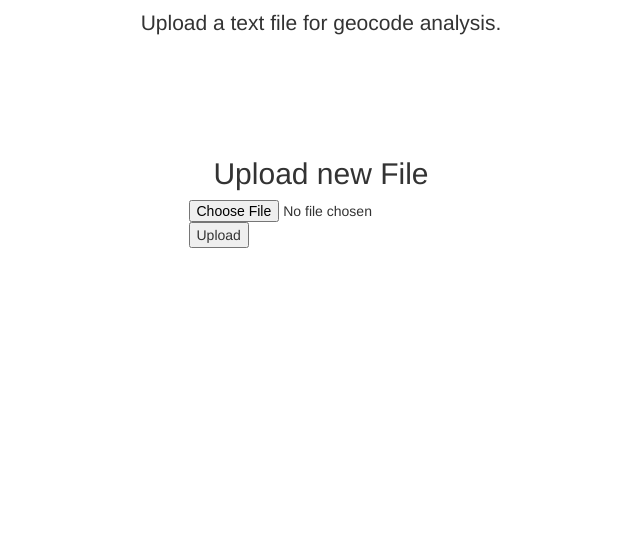
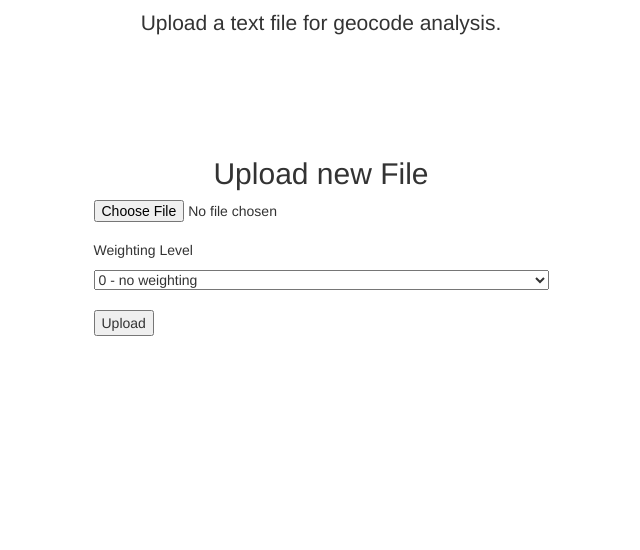
Before and after one commit to asu-ke-web-services/text-geolocator, a Flask app: page / in a window 1280 px wide. Shown: the part 172-722 px from the top of the page, without its empty margins (319-959 px from the left). Run offline with Flask 2, Linux system fonts and the light colour scheme; parts of the project's set-up code (start-up, migrations or seed data) failed here and were passed over; some libraries are stand-ins or nearby versions.

Commit message:
added accuracy select box to index.html

```diff
--- a/geolocator/app/geolocator.py
+++ b/geolocator/app/geolocator.py
@@ -164,7 +164,10 @@ class LocationHits(object):
         weights = list()
         for wrap in self.locations:
             weights.append(wrap.weight())
-        return max(weights)
+        if len(weights) > 0:
+            return max(weights)
+        else:
+            return -1
 
     def __len__(self):
         length = 0
--- a/geolocator/app/static/css/geolocator.css
+++ b/geolocator/app/static/css/geolocator.css
@@ -13,6 +13,9 @@
 	position: absolute;
 	top: 50%;
 	transform: translate(0%, -50%);
+}
+.index_option_div {
+	text-align: left;
 }
 html, body{
 	height: 100%;
--- a/geolocator/app/templates/index.html
+++ b/geolocator/app/templates/index.html
@@ -8,7 +8,20 @@
         <h2>Upload new File</h2>
         <form action="/upload" method="post" enctype="multipart/form-data">
           <div>
-            <input class="input_file" type="file" name="file"><br>
+            <div>
+              <input class="input_file" type="file" name="file">
+            </div><br><br>
+            <div class="index_option_div">
+              <p>Weighting Level</p>
+              <select type="weight" name="weight">
+                <option value="0">0 &#45; no weighting</option>
+                <option value="1">1 &#45; weights will be found for all matches to countrycode</option>
+                <option value="2">2 &#45; weights will be found for all matches to the above and admin1code</option>
+                <option value="3">3 &#45; weights will be found for all matches to the above and admin2code</option>
+                <option value="4">4 &#45; weights will be found for all matches to the above and admin3code</option>
+                <option value="5">5 &#45; weights will be found for all matches to the above and admin4code</option>
+              </select>
+            </div><br>
             <input class="input_file" type="submit" value="Upload">
           </div>
         </form>
--- a/geolocator/app/views.py
+++ b/geolocator/app/views.py
@@ -93,6 +93,7 @@ def UploadFile():
     """
     if request.method == 'POST':
         uploadedfile = request.files['file']
+        accuracy = request.form.get('weight')
         if uploadedfile and GeojsonCheck(uploadedfile.filename):
             # checks for a geojson upload
             geojson = uploadedfile.read()
@@ -113,6 +114,9 @@ def UploadFile():
             )
         if uploadedfile and AllowedFile(uploadedfile.filename):
 
+            filename = "%s_acc-%s" % (str(uploadedfile.filename),
+                                      str(accuracy))
+
             # this is supposed to save file to /tmp/uploads
             # ---------------------------------------------------------------
             # filename = secure_filename(uploadedfile.filename)
@@ -127,7 +131,12 @@ def UploadFile():
             locations = tagger.TagLocations(text)
 
             geolocator = Geolocator()
-            geolocator.geolocate(locations, weights=False, accuracy=1)
+            try:
+                accuracy = int(accuracy)
+            except:
+                accuracy = 0
+            weights = (accuracy > 0)
+            geolocator.geolocate(locations, weights=weights, accuracy=accuracy)
             geojson = geolocator.geojson()
             geojson_jsonify = jsonify(**geojson)
 
@@ -138,7 +147,8 @@ def UploadFile():
                 latlngs=latlngs,
                 center=latlngs[0],
                 geojson_collection=geojson,
-                geojson_jsonify=geojson_jsonify
+                geojson_jsonify=geojson_jsonify,
+                filename=filename,
             )
     return render_template_string("""
         {% extends "base.html" %}
```
Also changed, not shown: geolocator/app/templates/result.html (+3 -158 lines), geolocator/app/weighter.py (+7 -6 lines), 1 other file.
